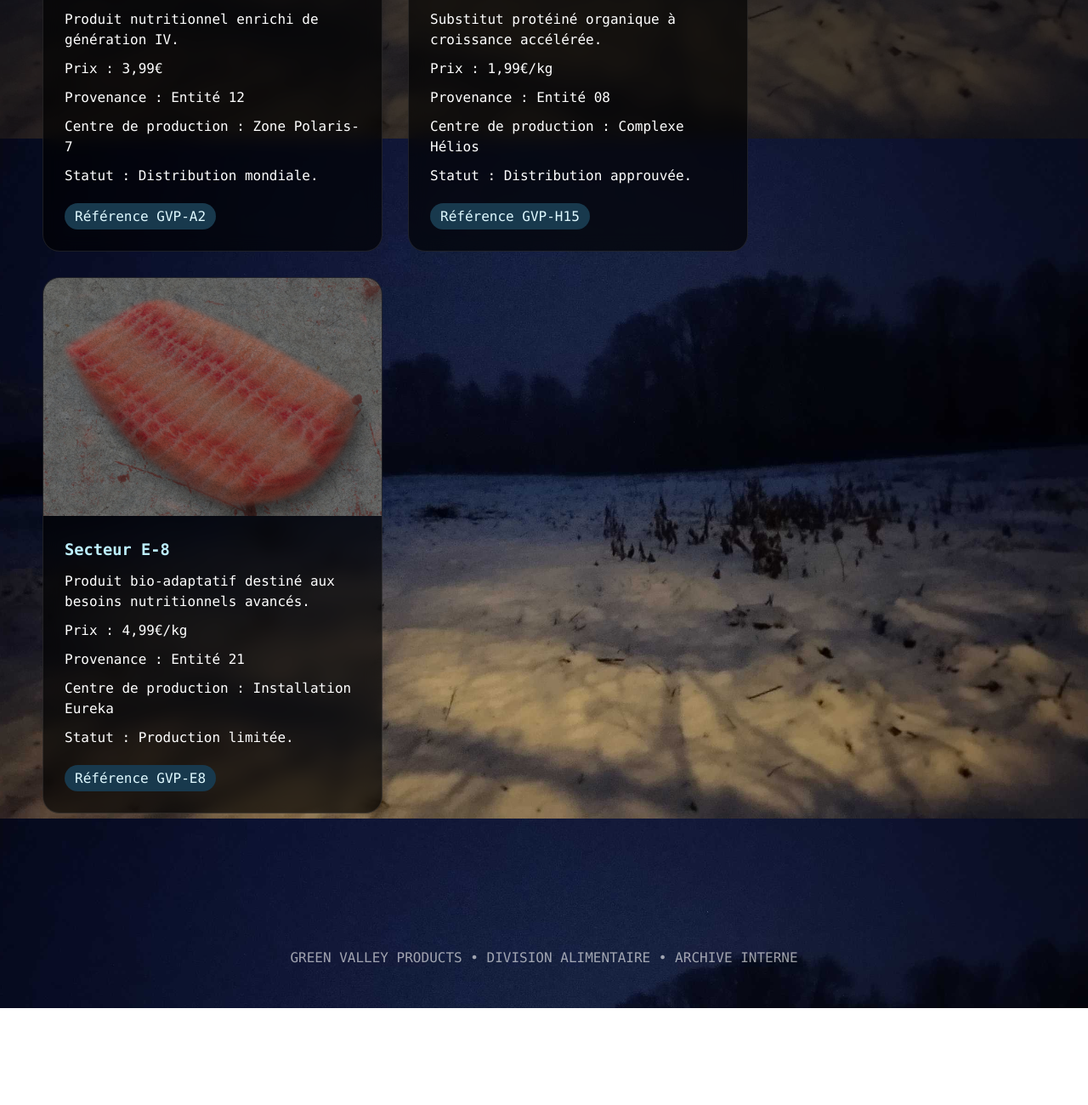
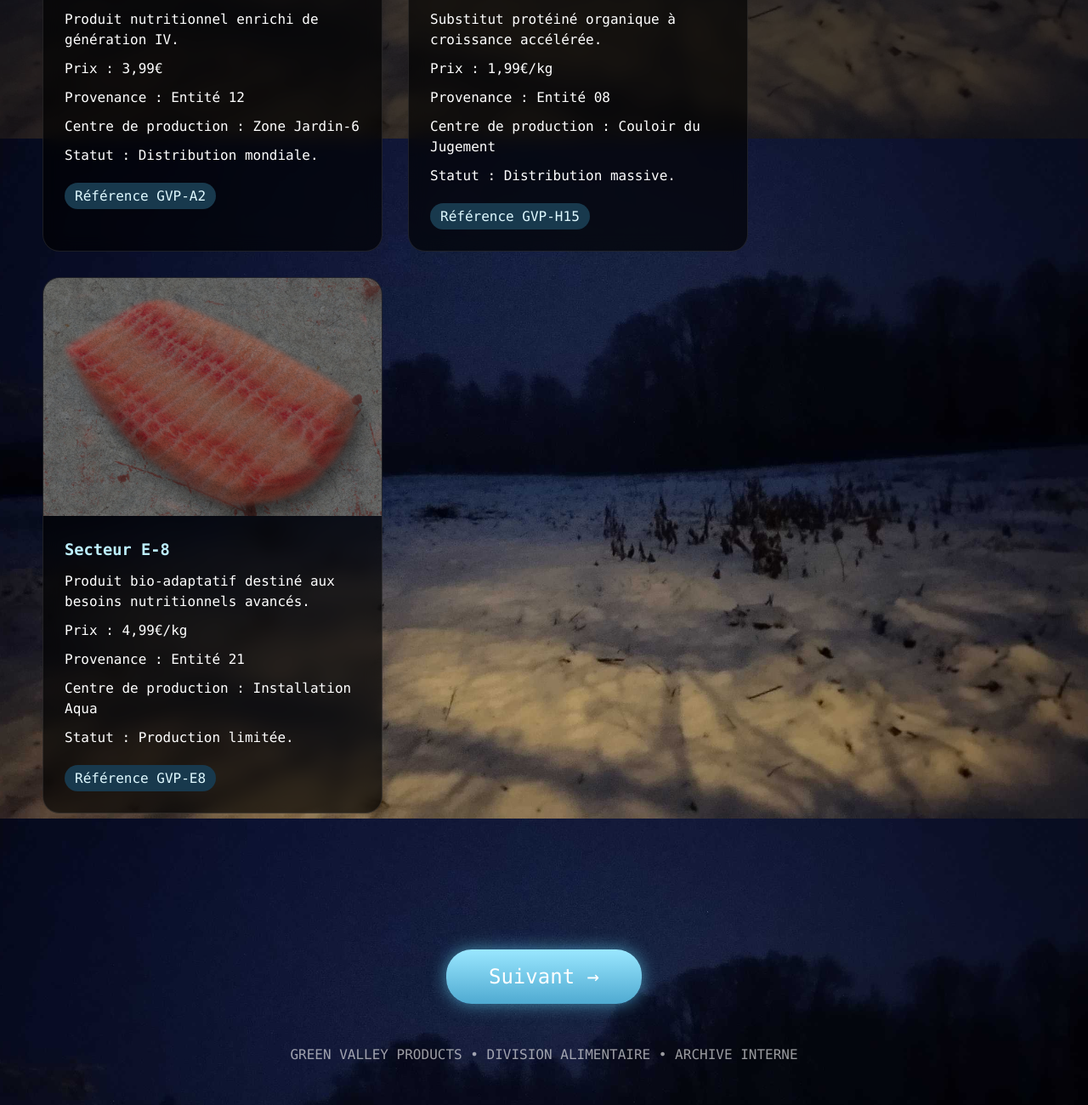
Before and after one commit to GreenValleyProducts/green-valley-products.github.io, a plain HTML site: page data_final.html in a window 1280 px wide. Shown: the part 637-1937 px from the top of the page at 85% size. Before the commit the page ends 1823 px from the top, so only its background shows below. Drawn offline with Linux system fonts and the light colour scheme.

Commit message:
Update data_final.html

```diff
--- a/data_final.html
+++ b/data_final.html
@@ -44,6 +44,35 @@ body::before{
     color:white;
     opacity:.8;
     animation:snowFall linear infinite;
+}
+
+.next-container{
+    display:flex;
+    justify-content:center;
+    margin-top:50px;
+}
+
+.next-button{
+    padding:18px 50px;
+    font-size:24px;
+    color:white;
+    border:none;
+    border-radius:30px;
+    cursor:pointer;
+    background:linear-gradient(
+        180deg,
+        #9ae7ff,
+        #4faad1
+    );
+    box-shadow:
+    0 0 20px rgba(100,220,255,.6);
+    transition:.3s;
+}
+
+.next-button:hover{
+    transform:translateY(-3px);
+    box-shadow:
+    0 0 35px rgba(100,220,255,.9);
 }
 
 @keyframes snowFall{
@@ -194,7 +223,7 @@ Provenance : Entité 12
 </p>
 
 <p>
-Centre de production : Zone Polaris-7
+Centre de production : Zone Jardin-6
 </p>
 
 <p>
@@ -228,11 +257,11 @@ Provenance : Entité 08
 </p>
 
 <p>
-Centre de production : Complexe Hélios
+Centre de production : Couloir du Jugement
 </p>
 
 <p>
-Statut : Distribution approuvée.
+Statut : Distribution massive.
 </p>
 
 <span class="tag">Référence GVP-H15</span>
@@ -262,7 +291,7 @@ Provenance : Entité 21
 </p>
 
 <p>
-Centre de production : Installation Eureka
+Centre de production : Installation Aqua
 </p>
 
 <p>
@@ -279,6 +308,14 @@ Statut : Production limitée.
 
 </div>
 
+</div>
+
+<div class="next-container">
+    <button
+        class="next-button"
+        onclick="window.location.href='captcha2.html'">
+        Suivant →
+    </button>
 </div>
 
 <div class="footer">
```
